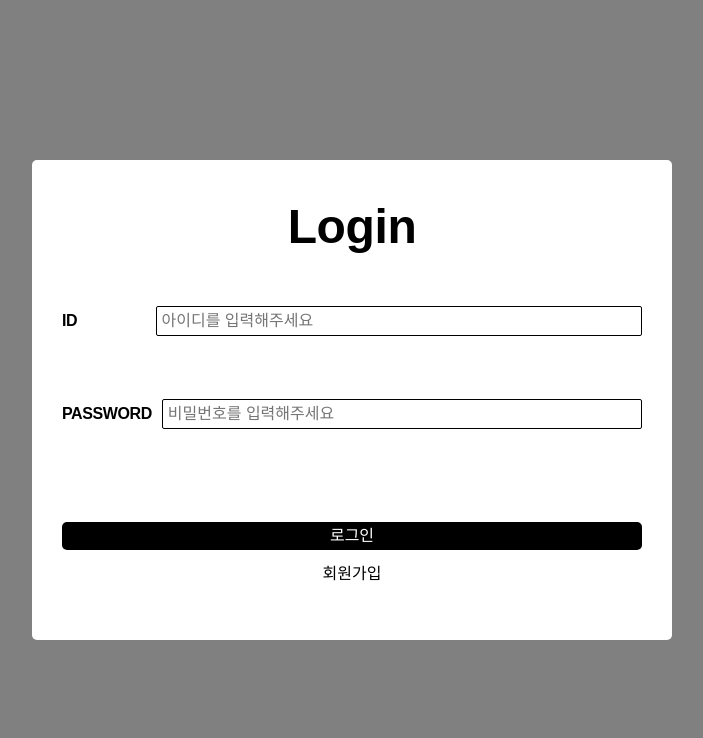
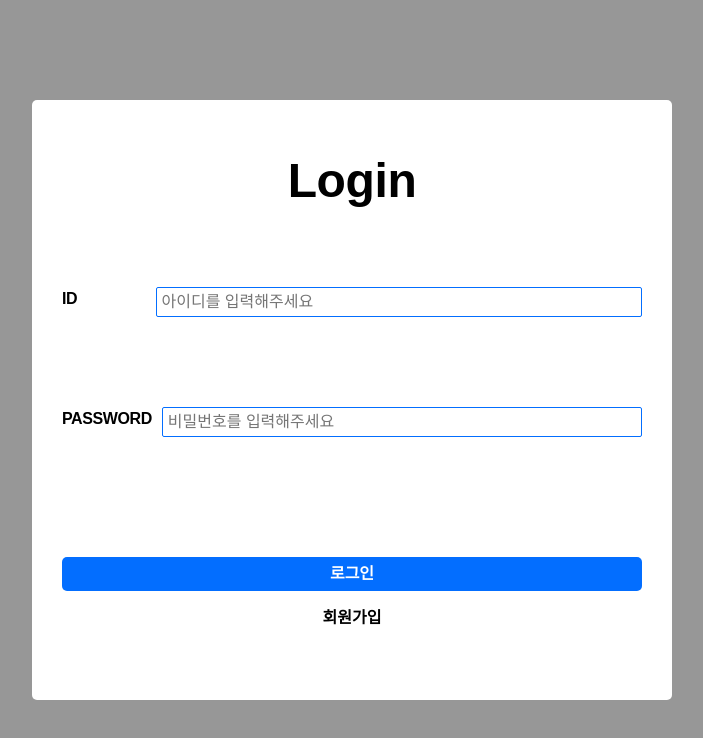
Before and after one commit to DO-SOPT-WEB/HoeunWang, a React (Vite) app in the folder week4/login-project/: page / in a window 1280 px wide. Shown: the top 738 px of the page, without its empty margins (288-991 px from the left). Built offline with nearby package versions, Linux system fonts and the light colour scheme; a web font is replaced by a local one.

Commit message:
style: theme 적용

```diff
--- a/week4/login-project/src/components/Common/Button/Button.style.js
+++ b/week4/login-project/src/components/Common/Button/Button.style.js
@@ -1,14 +1,14 @@
 import styled from "styled-components";
 
 export const Button = styled.button`
-  display: flex;
-  justify-content: center;
-  align-items: center;
+  ${({ theme: { mixin } }) => mixin.flexCenter({})}
   padding: 0.5rem;
   width: 100%;
   border-radius: 0.5rem;
-  background-color: black;
-  color: white;
+  background-color: ${({ theme: { colors } }) => colors.primary.normal};
+  color: ${({ theme: { colors } }) => colors.greyScale.white};
+
+  border: none;
+  ${({ theme: { fonts } }) => fonts.korean.emphasis};
   ${({ customStyle }) => customStyle};
-  border: none;
 `;
--- a/week4/login-project/src/components/Common/TextInput/TextInput.style.js
+++ b/week4/login-project/src/components/Common/TextInput/TextInput.style.js
@@ -1,15 +1,17 @@
 import styled, { css } from "styled-components";
 
 export const Container = styled.div`
-  display: flex;
-  justify-content: space-around;
+  ${({ theme: { mixin } }) =>
+    mixin.flexBox({
+      justify: "space-around",
+    })};
   width: 100%;
 `;
 
 export const TextInputBorder = styled.div`
   width: 100%;
   display: flex;
-  border: 1px solid;
+  border: 1px solid ${({ theme: { colors } }) => colors.primary.normal};
   border-radius: 0.2rem;
   padding: 0.5rem;
   ${({ error }) => {
@@ -17,9 +19,9 @@ export const TextInputBorder = styled.div`
       return css`
         margin-bottom: 0.2rem;
         border: 1px solid;
-        border-color: red;
+        border-color: ${({ theme: { colors } }) => colors.important.normal};
         & > input {
-          color: red;
+          color: ${({ theme: { colors } }) => colors.important.normal};
         }
       `;
     }
@@ -28,8 +30,7 @@ export const TextInputBorder = styled.div`
 `;
 
 export const Input = styled.input`
-  display: flex;
-  align-items: center;
+  ${({ theme: { mixin } }) => mixin.flexCenter({})}
   border: none;
   outline: none;
 `;
@@ -38,14 +39,13 @@ export const Error = styled.span`
   align-self: flex-start;
   padding-left: 0.2rem;
   font-size: 0.8rem;
-  color: red;
+  color: ${({ theme: { colors } }) => colors.important.normal};
 `;
 
 export const Label = styled.label`
   display: flex;
+  align-items: flex-start;
   width: 10rem;
-  align-items: flex-start;
-  align-items: center;
   margin-right: 1rem;
-  font-weight: 700;
+  ${({ theme: { fonts } }) => fonts.korean.emphasis};
 `;
--- a/week4/login-project/src/pages/Login/Login.style.js
+++ b/week4/login-project/src/pages/Login/Login.style.js
@@ -1,14 +1,16 @@
 import styled from "styled-components";
 
 export const Container = styled.div`
-  display: flex;
-  flex-direction: column;
-  justify-content: space-around;
-  align-items: center;
+  ${({ theme: { mixin } }) =>
+    mixin.flexBox({
+      direction: "column",
+      justify: "space-around",
+      align: "center",
+    })};
   width: 50%;
-  height: 60%;
+  height: 75%;
   border-radius: 0.5rem;
-  background-color: white;
+  background-color: ${({ theme: { colors } }) => colors.greyScale.white};
   padding: 3rem;
   gap: 2rem;
 `;
--- a/week4/login-project/src/pages/Main/Main.style.js
+++ b/week4/login-project/src/pages/Main/Main.style.js
@@ -1,10 +1,8 @@
 import styled from "styled-components";
 
 export const Container = styled.div`
-  display: flex;
-  justify-content: center;
-  align-items: center;
-  background-color: gray;
+  ${({ theme: { mixin } }) => mixin.flexCenter({})}
+  background-color: ${({ theme: { colors } }) => colors.greyScale.guide};
   width: 100%;
   height: 100vh;
 `;
--- a/week4/login-project/src/pages/MyPage/MyPage.style.js
+++ b/week4/login-project/src/pages/MyPage/MyPage.style.js
@@ -1,14 +1,16 @@
 import styled from "styled-components";
 
 export const Container = styled.div`
-  display: flex;
-  flex-direction: column;
-  justify-content: space-around;
-  align-items: center;
+  ${({ theme: { mixin } }) =>
+    mixin.flexBox({
+      direction: "column",
+      justify: "space-around",
+      align: "center",
+    })};
   width: 50%;
-  height: 60%;
+  height: 75%;
   border-radius: 0.5rem;
-  background-color: white;
+  background-color: ${({ theme: { colors } }) => colors.greyScale.white};
   padding: 3rem;
   gap: 2rem;
 `;
@@ -19,3 +21,8 @@ export const ButtonContainer = styled.div`
   margin-top: 3rem;
   width: 100%;
 `;
+
+export const Title = styled.div`
+  display: flex;
+  font-size: ${({ theme: { fonts } }) => fonts.korean.title};
+`;
--- a/week4/login-project/src/pages/MyPage/index.jsx
+++ b/week4/login-project/src/pages/MyPage/index.jsx
@@ -35,6 +35,7 @@ function MyPage() {
   };
   return (
     <S.Container>
+      <S.Title>MyPage</S.Title>
       <p>{username}</p>
       <p>{nickname}</p>
       <Button onClick={handleLogout}>로그아웃</Button>
--- a/week4/login-project/src/pages/SignUp/SignUp.style.js
+++ b/week4/login-project/src/pages/SignUp/SignUp.style.js
@@ -1,14 +1,16 @@
 import styled from "styled-components";
 
 export const Container = styled.div`
-  display: flex;
-  flex-direction: column;
-  justify-content: space-around;
-  align-items: center;
+  ${({ theme: { mixin } }) =>
+    mixin.flexBox({
+      direction: "column",
+      justify: "space-around",
+      align: "center",
+    })};
   width: 50%;
-  height: 60%;
+  height: 75%;
   border-radius: 0.5rem;
-  background-color: white;
+  background-color: ${({ theme: { colors } }) => colors.greyScale.white};
   padding: 3rem;
   gap: 2rem;
 `;
@@ -18,3 +20,8 @@ export const IDContainer = styled.div`
   gap: 1rem;
   width: 100%;
 `;
+
+export const Title = styled.div`
+  display: flex;
+  font-size: ${({ theme: { fonts } }) => fonts.korean.title};
+`;
--- a/week4/login-project/src/pages/SignUp/index.jsx
+++ b/week4/login-project/src/pages/SignUp/index.jsx
@@ -61,6 +61,7 @@ function SignUp() {
   };
   return (
     <S.Container>
+      <S.Title>SignUp</S.Title>
       <S.IDContainer>
         <TextInput
           onChange={onChangeUserName}
```
